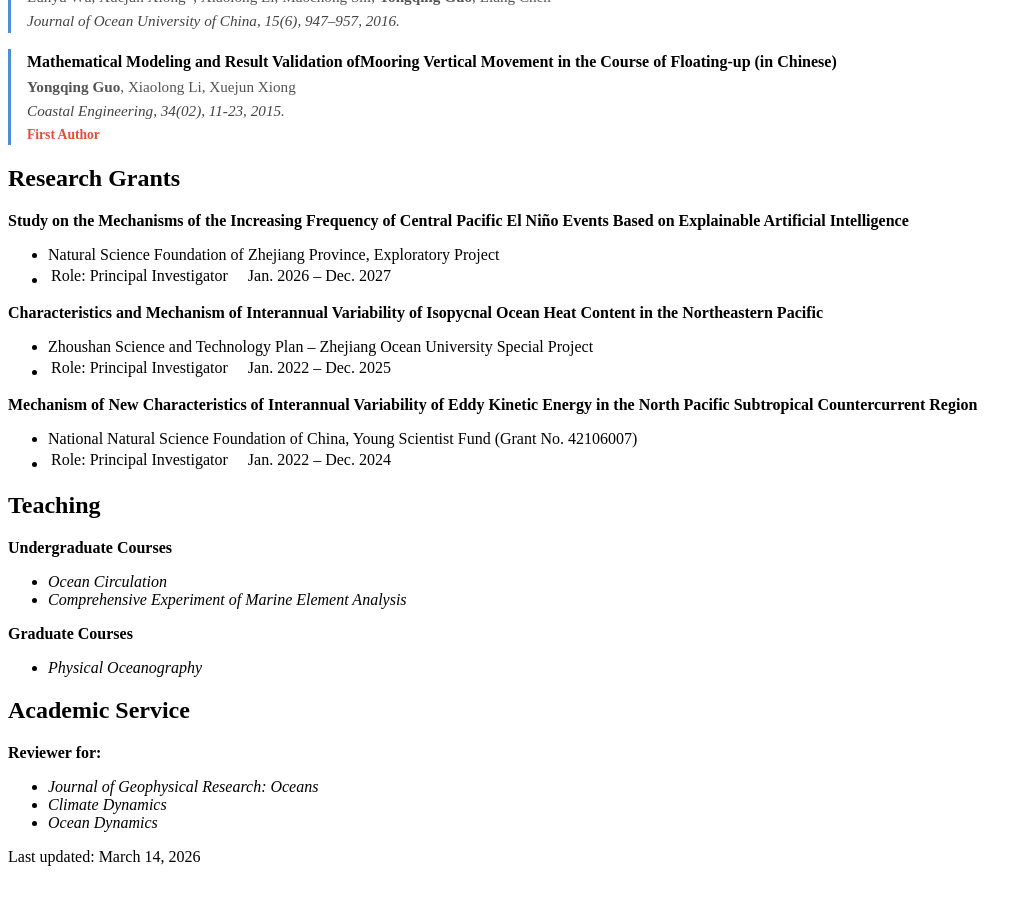
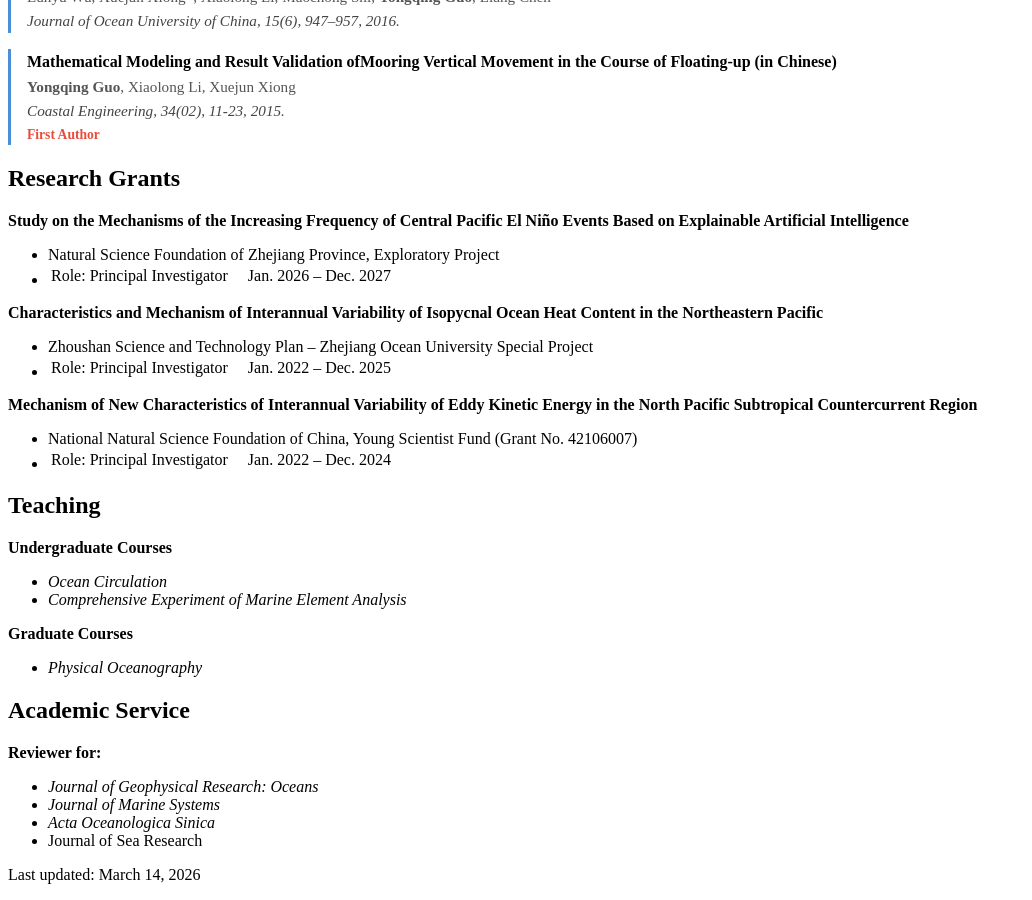
Before and after one commit to guoyq0314/guoyq0314.github.io, a Jekyll site: the page built from index.md, in a window 1280 px wide and 900 px high, scrolled down 1876 px. Shown: the whole window, without its empty margins (0-1032 px from the left). Built offline with Jekyll 4.4.1, drawn with Linux system fonts in a browser that asks for light colours; our own code applies the rules of GitHub Pages for plain Markdown files.

Commit message:
Update services.md

```diff
--- a/_includes/services.md
+++ b/_includes/services.md
@@ -25,5 +25,6 @@
 
 **Reviewer for:**
 - *Journal of Geophysical Research: Oceans*
-- *Climate Dynamics*
-- *Ocean Dynamics*
+- *Journal of Marine Systems*
+- *Acta Oceanologica Sinica*
+- Journal of Sea Research
```
